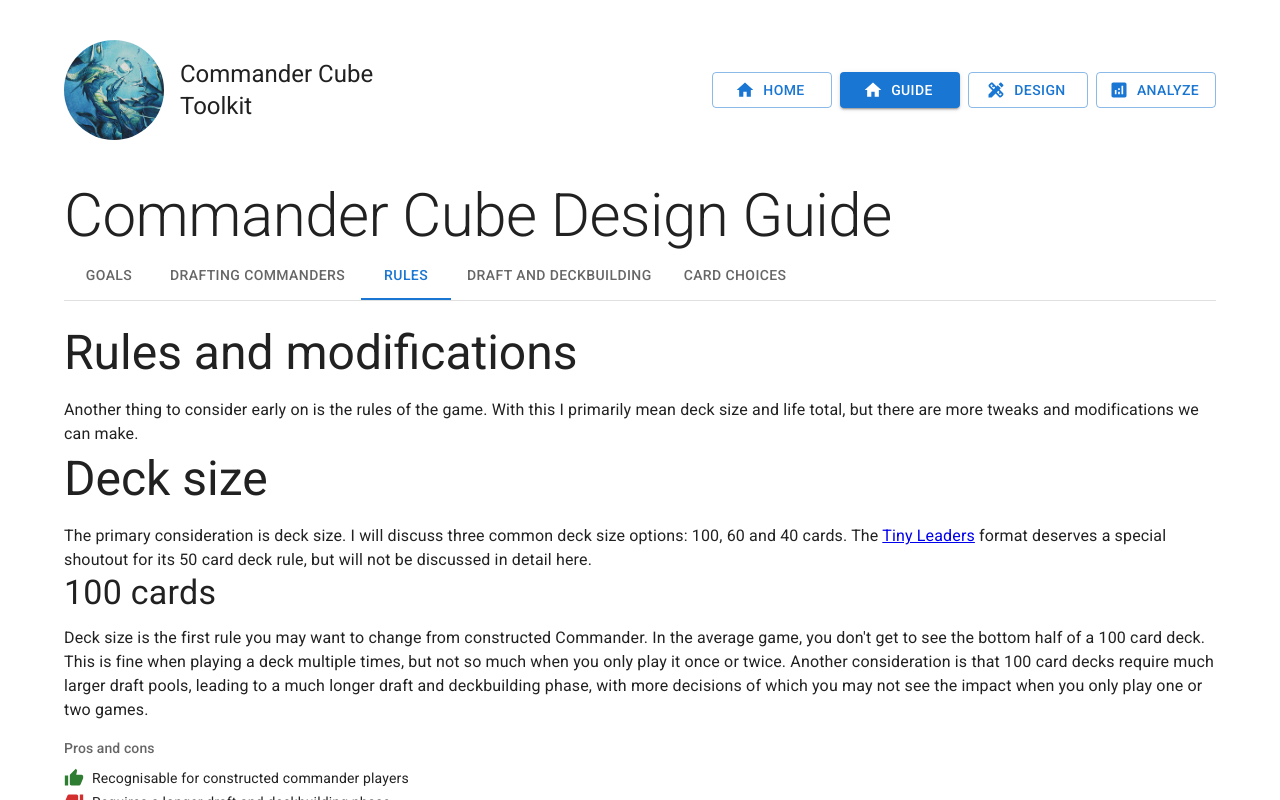
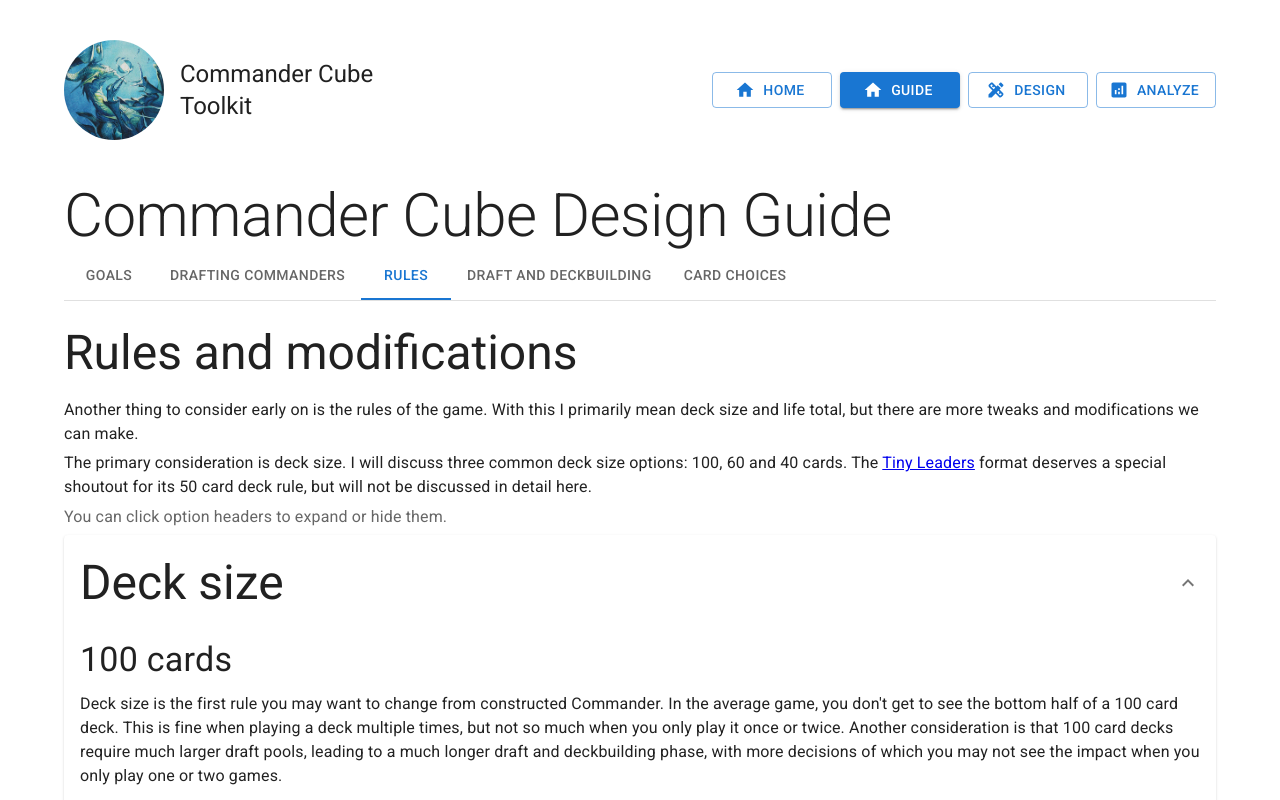
Before and after one commit to JJ-Kamminga/commander-cube-analysis, a Next.js app: page /guide in a window 1280 px wide. Both pictures are taken after a click on the tab "RULES". Shown: the top 800 px of the page. Built offline with nearby package versions, Linux system fonts and the light colour scheme.

Commit message:
Formatting

```diff
--- a/src/app/guide/RulesTab.tsx
+++ b/src/app/guide/RulesTab.tsx
@@ -1,4 +1,10 @@
-import { List, ListItem, Typography } from "@mui/material";
+import {
+  Accordion,
+  AccordionDetails,
+  AccordionSummary,
+  Typography,
+} from "@mui/material";
+import ExpandMoreIcon from "@mui/icons-material/ExpandMore";
 import { ProsCons } from "@/components/ProsCons/ProsCons";
 import Link from "next/link";
 
@@ -13,16 +19,24 @@ export function RulesTab() {
         primarily mean deck size and life total, but there are more tweaks and
         modifications we can make.
       </Typography>
-      <Typography variant="h3" gutterBottom>
-        Deck size
-      </Typography>
+      <Typography variant="body1" color="text.primary" gutterBottom>
         The primary consideration is deck size. I will discuss three common deck
         size options: 100, 60 and 40 cards. The{" "}
         <Link target="_blank" href={"https://mtg.wiki/page/Tiny_Leaders"}>
           Tiny Leaders
         </Link>{" "}
-      format deserves a special shoutout for its 50 card deck rule, but will not
-      be discussed in detail here.
+        format deserves a special shoutout for its 50 card deck rule, but will
+        not be discussed in detail here.
+      </Typography>
+      <Typography variant="body1" color="text.secondary" gutterBottom>
+        You can click option headers to expand or hide them.
+      </Typography>
+
+      <Accordion defaultExpanded>
+        <AccordionSummary expandIcon={<ExpandMoreIcon />}>
+          <Typography variant="h3">Deck size</Typography>
+        </AccordionSummary>
+        <AccordionDetails>
           <Typography variant="h4" gutterBottom>
             100 cards
           </Typography>
@@ -31,10 +45,10 @@ export function RulesTab() {
             Commander. In the average game, you don&apos;t get to see the bottom
             half of a 100 card deck. This is fine when playing a deck multiple
             times, but not so much when you only play it once or twice. Another
-        consideration is that 100 card decks require much larger draft pools,
-        leading to a much longer draft and deckbuilding phase, with more
-        decisions of which you may not see the impact when you only play one or
-        two games.
+            consideration is that 100 card decks require much larger draft
+            pools, leading to a much longer draft and deckbuilding phase, with
+            more decisions of which you may not see the impact when you only
+            play one or two games.
           </Typography>
           <Typography
             variant="subtitle2"
@@ -54,27 +68,28 @@ export function RulesTab() {
               "You will likely not see all of your cards in the first one or two games",
             ]}
           />
-      <Typography variant="h4" gutterBottom>
+          <Typography variant="h4" sx={{ mt: 3 }} gutterBottom>
             60 cards
           </Typography>
           <Typography variant="body1" gutterBottom>
-        Wizards of the Coast landed on 60 cards as the deck size of choice for
-        limited Commander formats. Both the Commander Legends sets and Commander
-        Masters used 60 card decks. We do not know the exact reasoning behind
-        this number, but 60 card decks dodge some of the problems with both 100
-        and 40 card decks (read on below).
+            Wizards of the Coast landed on 60 cards as the deck size of choice
+            for limited Commander formats. Both the Commander Legends sets and
+            Commander Masters used 60 card decks. We do not know the exact
+            reasoning behind this number, but 60 card decks dodge some of the
+            problems with both 100 and 40 card decks (read on below).
           </Typography>
           <Typography variant="body1" gutterBottom>
-        The main downside of 60 card is that players cannot rely on heuristics
-        from other formats for their land, ramp and spell counts. Commander
-        rules of thumb often dictate less easily divisible numbers, like 37 for
-        lands, making it hard to do quick math on ratios for a 60 card deck. The
-        same is true for 40 card limited heuristics. 60 Card constructed players
-        have an easier time adjusting, but need to account for the higher curves
-        and should probably still play more lands than they are used to. And all
-        non-Commander players need to take into account that one card in their
-        deck is in the Command Zone (or two, when using Partners or similar
-        mechanics).
+            The main downside of 60 card is that players cannot rely on
+            heuristics from other formats for their land, ramp and spell counts.
+            Commander rules of thumb often dictate less easily divisible
+            numbers, like 37 for lands, making it hard to do quick math on
+            ratios for a 60 card deck. The same is true for 40 card limited
+            heuristics. 60 Card constructed players have an easier time
+            adjusting, but need to account for the higher curves and should
+            probably still play more lands than they are used to. And all
+            non-Commander players need to take into account that one card in
+            their deck is in the Command Zone (or two, when using Partners or
+            similar mechanics).
           </Typography>
           <Typography
             variant="subtitle2"
@@ -94,7 +109,7 @@ export function RulesTab() {
             type="con"
             items={["Hard to use deckbuilding heuristics from other formats"]}
           />
-      <Typography variant="h4" gutterBottom>
+          <Typography variant="h4" sx={{ mt: 3 }} gutterBottom>
             40 cards
           </Typography>
           <Typography variant="body1" gutterBottom>
@@ -103,14 +118,15 @@ export function RulesTab() {
             <Link target="_blank" href="https://mtg.wiki/page/Conspiracy_Draft">
               Conspiracy Draft
             </Link>
-        . It may look like an appealing option for limited players, who are used
-        to building 40 card decks, but there are some notable downsides. The
-        first is that your deck after adding one or two cards from your deck
-        into the command zone and perhaps adding an extra land or even two, the
-        amount of playables in your deck is quite low. The smaller deck in
-        conjunction with Commander games generally taking longer than 1v1 games
-        also makes &ldquo;natural&ldquo; decking out a real possibility - not
-        what most Commander players sign up for.
+            . It may look like an appealing option for limited players, who are
+            used to building 40 card decks, but there are some notable
+            downsides. The first is that your deck after adding one or two cards
+            from your deck into the command zone and perhaps adding an extra
+            land or even two, the amount of playables in your deck is quite low.
+            The smaller deck in conjunction with Commander games generally
+            taking longer than 1v1 games also makes &ldquo;natural&ldquo;
+            decking out a real possibility - not what most Commander players
+            sign up for.
           </Typography>
           <Typography
             variant="subtitle2"
@@ -133,36 +149,49 @@ export function RulesTab() {
               "Naturally decking out is a real possibility",
             ]}
           />
-      <Typography variant="h3" gutterBottom>
-        Life total
-      </Typography>
+        </AccordionDetails>
+      </Accordion>
+
+      <Accordion defaultExpanded>
+        <AccordionSummary expandIcon={<ExpandMoreIcon />}>
+          <Typography variant="h3">Life total</Typography>
+        </AccordionSummary>
+        <AccordionDetails>
           <Typography variant="body1" gutterBottom>
-        Life total is less of an intricate discussion, because it is ultimately
-        quite simple: lower life totals lead to shorter games. If you enjoy
-        that, consider 20 (as in{" "}
-        <Link target="_blank" href={"https://mtg.wiki/page/Conspiracy_Draft"}>
+            Life total is less of an intricate discussion, because it is
+            ultimately quite simple: lower life totals lead to shorter games. If
+            you enjoy that, consider 20 (as in{" "}
+            <Link
+              target="_blank"
+              href={"https://mtg.wiki/page/Conspiracy_Draft"}
+            >
               Conspiracy Draft
             </Link>{" "}
             and any other format), 25 (as in{" "}
             <Link target="_blank" href={"https://mtg.wiki/page/Brawl"}>
               Brawl
             </Link>{" "}
-        and Tiny Leaders ) or 30 (as in{" "}
+            and Tiny Leaders) or 30 (as in{" "}
             <Link target="_blank" href={"https://mtg.wiki/page/Standard_Brawl"}>
               multiplayer Standard Brawl
             </Link>
-        ). If you like slow games just fine or your format is powerful enough,
-        just stick to 40.
+            ). If you like slow games just fine or your format is powerful
+            enough, just stick to 40.
           </Typography>
-      <Typography variant="h3" gutterBottom>
-        Rules modifications
-      </Typography>
+        </AccordionDetails>
+      </Accordion>
+
+      <Accordion defaultExpanded>
+        <AccordionSummary expandIcon={<ExpandMoreIcon />}>
+          <Typography variant="h3">Rules modifications</Typography>
+        </AccordionSummary>
+        <AccordionDetails>
           <Typography variant="body1" gutterBottom>
-        All the problems listed on this page could in theory be solved by rules
-        modifications. Not letting players lose to drawing from an empty
-        library, not counting Commanders in the deck&apos;s card count, etc. And
-        how tempting it is to finally tackle your gripes with Commander rules
-        like with hybrid mana! But I would echo{" "}
+            All the problems listed on this page could in theory be solved by
+            rules modifications. Not letting players lose to drawing from an
+            empty library, not counting Commanders in the deck&apos;s card
+            count, etc. And how tempting it is to finally tackle your gripes
+            with Commander rules like with hybrid mana! But I would echo{" "}
             <Link
               target="_blank"
               href={
@@ -171,26 +200,29 @@ export function RulesTab() {
             >
               Lucky Paper Radio
             </Link>{" "}
-        in saying that rules modifications should be used with care. They can
-        easily create greater complexity than they (hope to) solve.
+            in saying that rules modifications should be used with care. They
+            can easily create greater complexity than they (hope to) solve.
           </Typography>
-      <Typography variant="h4" gutterBottom>
+          <Typography variant="h4" sx={{ mt: 3 }} gutterBottom>
             Colour identity
           </Typography>
           <Typography variant="body1" gutterBottom>
-        That said, there is one problem worth addressing. Colour identity is a
-        strange beast of Magic rules. A somewhat artificial restriction on card
-        inclusions in the first place, in draft it can incentivise
-        &quot;just&quot; playing commanders with more colours to have access to
-        more good cards - hurting the viability of mono and two coloured
+            That said, there is one problem worth addressing. Colour identity is
+            a strange beast of Magic rules. A somewhat artificial restriction on
+            card inclusions in the first place, in draft it can incentivise
+            &quot;just&quot; playing commanders with more colours to have access
+            to more good cards - hurting the viability of mono and two coloured
             commanders.
           </Typography>
           <Typography variant="body1" gutterBottom>
             The most common rules modification is one that tackles exactly this
-        problem. I have not been able to verify who invented this rule, but it
-        has gained traction through some popular cubes, among which Sam
+            problem. I have not been able to verify who invented this rule, but
+            it has gained traction through some popular cubes, among which Sam
             Black&apos;s{" "}
-        <Link target="_blank" href={"https://cubecobra.com/cube/list/38rph"}>
+            <Link
+              target="_blank"
+              href={"https://cubecobra.com/cube/list/38rph"}
+            >
               Commander Cube
             </Link>{" "}
             and Gwen Dekker&apos;s{" "}
@@ -203,15 +235,17 @@ export function RulesTab() {
             cube. It goes as follows:{" "}
             <b>
               you may play any card in your deck, but you may only include basic
-          lands that match your Commander&apos; colour identity.
+              lands that match your Commander&apos;s colour identity.
             </b>
           </Typography>
           <Typography variant="body1" gutterBottom>
             This rule gives players interesting options for splashes (a common
-        limited phenomenon) as well as card options that are not even legal in
-        constructed Commander, with a clear tradeoff: they have to draft their
-        own off-colour fixing.
+            limited phenomenon) as well as card options that are not even legal
+            in constructed Commander, with a clear tradeoff: they have to draft
+            their own off-colour fixing.
           </Typography>
+        </AccordionDetails>
+      </Accordion>
     </>
   );
 }
```
Lines whose indentation alone changed are shown as unchanged.
